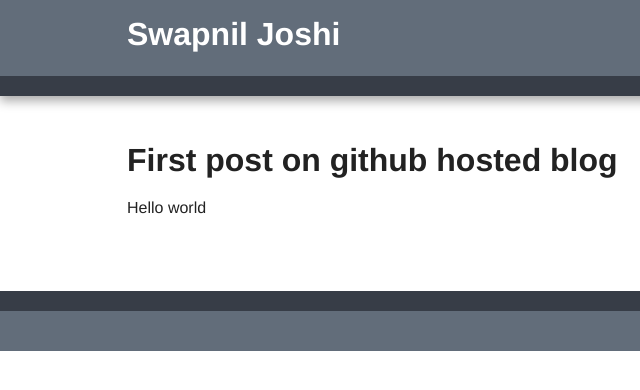
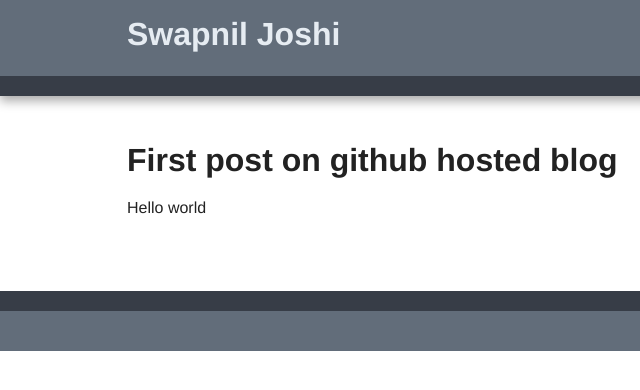
Before and after one commit to swapnilmj/swapnilmj.github.io, a plain HTML site: page index.html in a window 1280 px wide. Shown: the full height of the page, 0-640 px from the left. Drawn offline with nearby package versions, Linux system fonts and the light colour scheme.

Commit message:
changed font color

```diff
--- a/css/main.css
+++ b/css/main.css
@@ -86,7 +86,8 @@ body {
 }
 
 .title {
-    color: white;
+    /*#color: white;*/
+    color: #E6ECF2;
 }
 
 /* ==============
```
